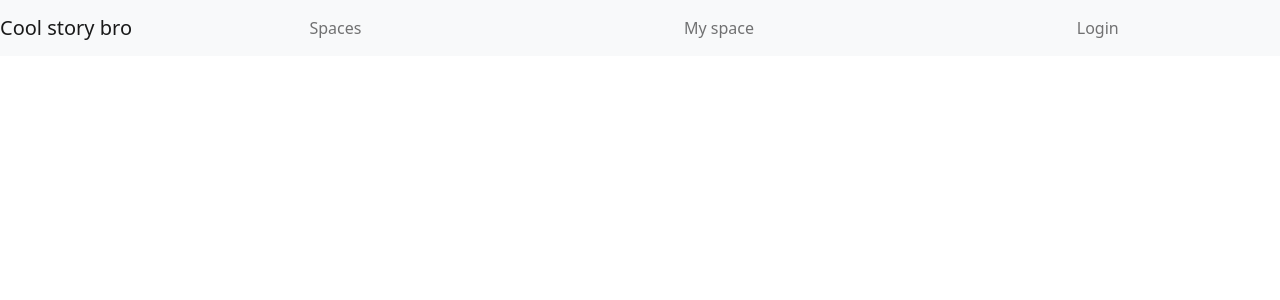
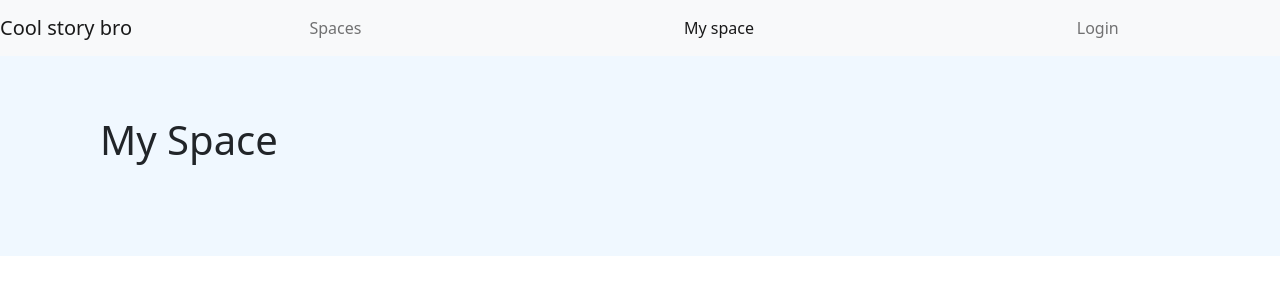
Before and after one commit to MonicaDalosto/frontend-social-media-project, a React (Create React App) app: page /myspace in a window 1280 px wide. Shown: the top 300 px of the page. Built offline with nearby package versions, Linux system fonts and the light colour scheme; no server answers.

Commit message:
Feature 3 - Created the MySpace page, and added the navigate to it inside the Sign Up thunk

```diff
--- a/src/App.js
+++ b/src/App.js
@@ -3,7 +3,7 @@ import './App.css';
 
 import { Routes, Route } from 'react-router-dom';
 import { HeroBanner, Loading, MessageBox, Navigation } from './components';
-import { SignUp, Login, Spaces, SpaceDetails } from './pages';
+import { SignUp, Login, Spaces, SpaceDetails, MySpace } from './pages';
 // import Navigation from './components/Navigation';
 // import Loading from './components/Loading';
 // import HeroBanner from './components/HeroBanner';
@@ -21,11 +21,11 @@ import { getUserWithStoredToken } from './store/user/actions';
 //     <h1>Home</h1>
 //   </HeroBanner>
 // );
-const Other = () => (
-  <HeroBanner>
-    <h1>Other</h1>
-  </HeroBanner>
-);
+// const Other = () => (
+//   <HeroBanner>
+//     <h1>Other</h1>
+//   </HeroBanner>
+// );
 
 function App() {
   const dispatch = useDispatch();
@@ -42,7 +42,8 @@ function App() {
       {isLoading ? <Loading /> : null}
       <Routes>
         <Route exact path="/" element={<Spaces />} />
-        <Route path="/other" element={<Other />} />
+        {/* <Route path="/other" element={<Other />} /> */}
+        <Route path="/myspace" element={<MySpace />} />
         <Route path="/signup" element={<SignUp />} />
         <Route path="/login" element={<Login />} />
         <Route path="/spaces/:id" element={<SpaceDetails />} />
--- a/src/components/Navigation/index.js
+++ b/src/components/Navigation/index.js
@@ -22,7 +22,7 @@ const Navigation = () => {
       <Navbar.Collapse id="basic-navbar-nav">
         <Nav style={{ width: '100%' }} fill>
           <NavbarItem path="/" linkText="Spaces" />
-          <NavbarItem path="/other" linkText="My space" />
+          <NavbarItem path="/myspace" linkText="My space" />
           {loginLogoutControls}
         </Nav>
       </Navbar.Collapse>
--- /dev/null
+++ b/src/pages/MySpace/index.jsx
@@ -0,0 +1,13 @@
+import { HeroBanner } from '../../components';
+
+const MySpace = () => {
+  return (
+    <div>
+      <HeroBanner>
+        <h1>My Space</h1>
+      </HeroBanner>
+    </div>
+  );
+};
+
+export { MySpace };
--- a/src/pages/SignUp/index.js
+++ b/src/pages/SignUp/index.js
@@ -25,7 +25,7 @@ const SignUp = () => {
   function submitForm(event) {
     event.preventDefault();
 
-    dispatch(signUp(name, email, password));
+    dispatch(signUp(name, email, password, navigate));
 
     setEmail('');
     setPassword('');
--- a/src/pages/index.jsx
+++ b/src/pages/index.jsx
@@ -2,3 +2,4 @@ export * from './Login';
 export * from './SignUp';
 export * from './Spaces';
 export * from './SpaceDetails';
+export * from './MySpace';
--- a/src/store/user/actions.js
+++ b/src/store/user/actions.js
@@ -1,42 +1,43 @@
-import { apiUrl } from "../../config/constants";
-import axios from "axios";
-import { selectToken } from "./selectors";
-import { appLoading, appDoneLoading, setMessage } from "../appState/slice";
-import { showMessageWithTimeout } from "../appState/actions";
-import { loginSuccess, logOut, tokenStillValid } from "./slice";
+import { apiUrl } from '../../config/constants';
+import axios from 'axios';
+import { selectToken } from './selectors';
+import { appLoading, appDoneLoading, setMessage } from '../appState/slice';
+import { showMessageWithTimeout } from '../appState/actions';
+import { loginSuccess, logOut, tokenStillValid } from './slice';
 
-export const signUp = (name, email, password) => {
+export const signUp = (name, email, password, navigate) => {
   return async (dispatch, getState) => {
     dispatch(appLoading());
     try {
       const response = await axios.post(`${apiUrl}/auth/signup`, {
         name,
         email,
-        password,
+        password
       });
 
       dispatch(
         loginSuccess({ token: response.data.token, user: response.data.user })
       );
-      dispatch(showMessageWithTimeout("success", true, "account created"));
+      dispatch(showMessageWithTimeout('success', true, 'account created'));
       dispatch(appDoneLoading());
+      navigate('/myspace');
     } catch (error) {
       if (error.response) {
         console.log(error.response.data.message);
         dispatch(
           setMessage({
-            variant: "danger",
+            variant: 'danger',
             dismissable: true,
-            text: error.response.data.message,
+            text: error.response.data.message
           })
         );
       } else {
         console.log(error.message);
         dispatch(
           setMessage({
-            variant: "danger",
+            variant: 'danger',
             dismissable: true,
-            text: error.message,
+            text: error.message
           })
         );
       }
@@ -51,31 +52,31 @@ export const login = (email, password) => {
     try {
       const response = await axios.post(`${apiUrl}/auth/login`, {
         email,
-        password,
+        password
       });
 
       dispatch(
         loginSuccess({ token: response.data.token, user: response.data.user })
       );
-      dispatch(showMessageWithTimeout("success", false, "welcome back!", 1500));
+      dispatch(showMessageWithTimeout('success', false, 'welcome back!', 1500));
       dispatch(appDoneLoading());
     } catch (error) {
       if (error.response) {
         console.log(error.response.data.message);
         dispatch(
           setMessage({
-            variant: "danger",
+            variant: 'danger',
             dismissable: true,
-            text: error.response.data.message,
+            text: error.response.data.message
           })
         );
       } else {
         console.log(error.message);
         dispatch(
           setMessage({
-            variant: "danger",
+            variant: 'danger',
             dismissable: true,
-            text: error.response.data.message,
+            text: error.response.data.message
           })
         );
       }
@@ -97,7 +98,7 @@ export const getUserWithStoredToken = () => {
       // if we do have a token,
       // check wether it is still valid or if it is expired
       const response = await axios.get(`${apiUrl}/auth/me`, {
-        headers: { Authorization: `Bearer ${token}` },
+        headers: { Authorization: `Bearer ${token}` }
       });
 
       // token is still valid
```
